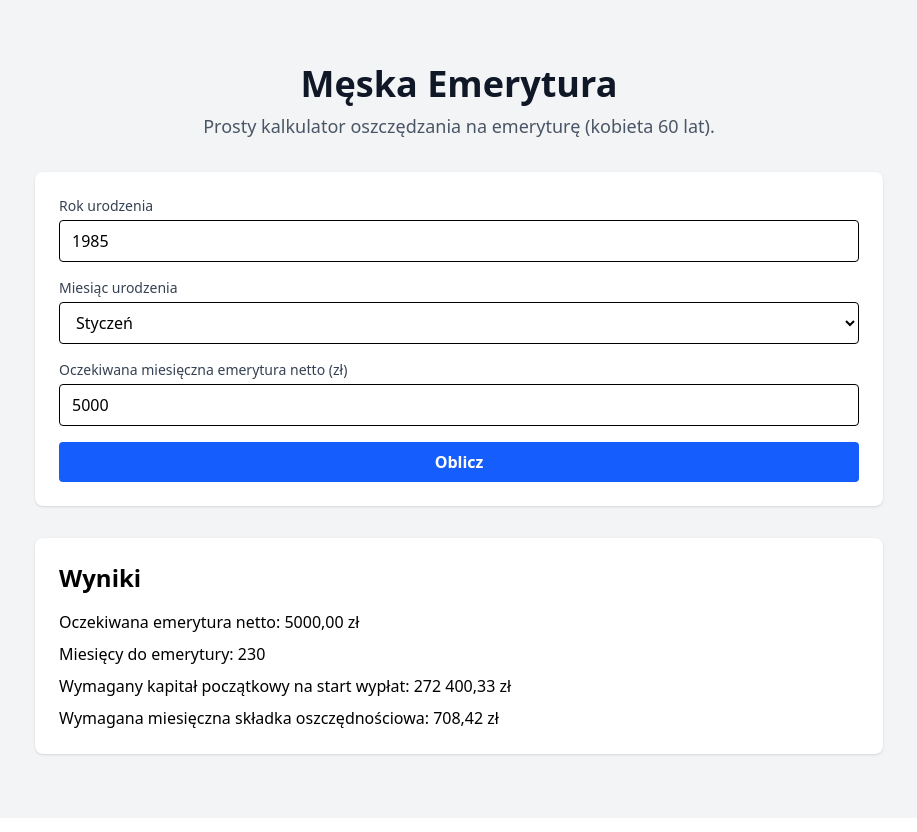
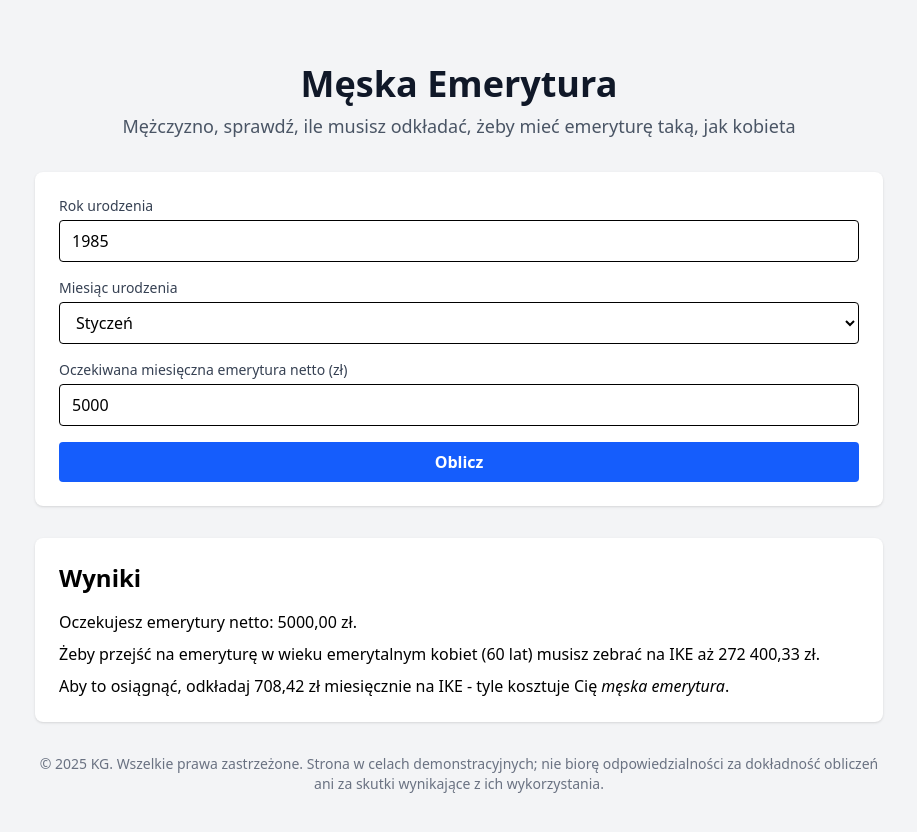
Before and after one commit to karol-gro/meska-emerytura, a Svelte app: page / in a window 1280 px wide. Both pictures are taken after a click on the button "Oblicz". Shown: the top 832 px of the page, without its empty margins (181-1098 px from the left). Built offline with nearby package versions, Linux system fonts and the light colour scheme.

Commit message:
Language improvements

```diff
--- a/src/App.svelte
+++ b/src/App.svelte
@@ -5,7 +5,10 @@
 <main class="min-h-screen bg-gray-100 flex items-start justify-center py-10">
   <div class="w-full max-w-4xl mx-auto p-6">
     <h1 class="text-4xl font-bold text-gray-900 mb-2 text-center">Męska Emerytura</h1>
-    <p class="text-lg text-gray-600 text-center mb-8">Prosty kalkulator oszczędzania na emeryturę (kobieta 60 lat).</p>
+    <p class="text-lg text-gray-600 text-center mb-8">Mężczyzno, sprawdź, ile musisz odkładać, żeby mieć emeryturę taką, jak kobieta</p>
     <SimpleRetirementCalculator />
+    <p class="text-center text-gray-500 text-sm mt-8">
+      © {new Date().getFullYear()} KG. Wszelkie prawa zastrzeżone. Strona w celach demonstracyjnych; nie biorę odpowiedzialności za dokładność obliczeń ani za skutki wynikające z ich wykorzystania.
+    </p>
   </div>
 </main>
--- a/src/lib/SimpleRetirementCalculator.svelte
+++ b/src/lib/SimpleRetirementCalculator.svelte
@@ -35,12 +35,12 @@
     errorMessage = '';
     results = null;
 
-    if (!birthYear || birthYear < 1900) {
-      errorMessage = 'Podaj prawidłowy rok urodzenia.';
+    if (!birthYear || (new Date().getFullYear() - birthYear) > 59) {
+      errorMessage = 'Musisz mieć co najwyżej 59 lat, żeby móc się załapać.';
       return;
     }
     if (!expectedNetRetirementIncome || expectedNetRetirementIncome <= 0) {
-      errorMessage = 'Oczekiwana emerytura netto musi być większa od zera.';
+      errorMessage = 'Wpisz dodatnią kwotę.';
       return;
     }
 
@@ -52,10 +52,6 @@
 
     try {
       results = service.doSimpleCalculation(params);
-      if (results.numberOfMonthsToRetirement < 0) {
-        errorMessage = 'Data osiągnięcia wieku 60 lat już minęła. Obliczenia niedostępne.';
-        results = null;
-      }
     } catch (e) {
       errorMessage = 'Wystąpił błąd podczas obliczeń.';
       console.error(e);
@@ -90,10 +86,9 @@
   <div class="mt-8 bg-white shadow rounded-lg p-6">
     <h2 class="text-2xl font-semibold mb-4">Wyniki</h2>
     <ul class="space-y-2">
-      <li><span class="font-medium">Oczekiwana emerytura netto:</span> {formatPln(results.expectedNetRetirement)}</li>
-      <li><span class="font-medium">Miesięcy do emerytury:</span> {results.numberOfMonthsToRetirement}</li>
-      <li><span class="font-medium">Wymagany kapitał początkowy na start wypłat:</span> {formatPln(results.requiredCapital)}</li>
-      <li><span class="font-medium">Wymagana miesięczna składka oszczędnościowa:</span> {formatPln(results.requiredMonthlySavings)}</li>
+      <li>Oczekujesz emerytury netto: <span class="font-medium">{formatPln(results.expectedNetRetirement)}</span>.</li>
+      <li>Żeby przejść na emeryturę w wieku emerytalnym kobiet (60 lat) musisz zebrać na IKE aż <span class="font-medium">{formatPln(results.requiredCapital)}</span>.</li>
+      <li>Aby to osiągnąć, odkładaj <span class="font-medium">{formatPln(results.requiredMonthlySavings)} miesięcznie</span> na IKE - tyle kosztuje Cię <em>męska emerytura</em>.</li>
     </ul>
   </div>
 {/if}
```
Also changed, not shown: 1 other file (tests, documents, lock files or other folders).
